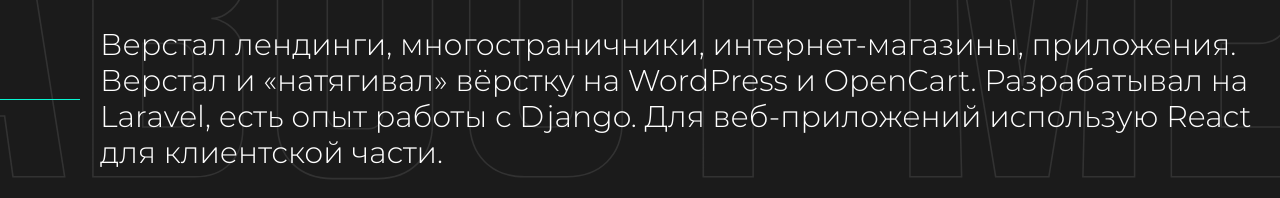
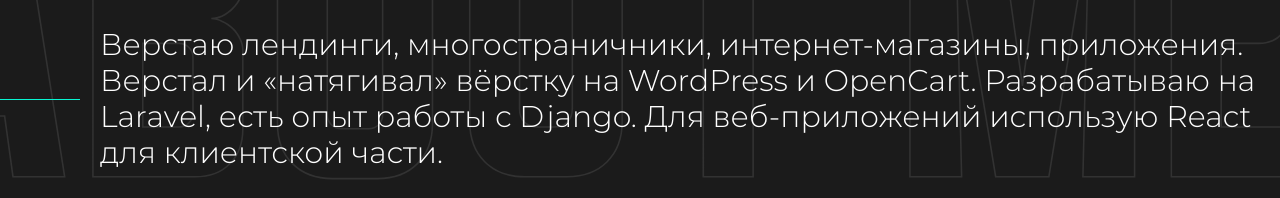
Before and after one commit to DARKEXCITE/resume, a plain HTML site: page index.html in a window 1280 px wide. Shown: the part 1586-1784 px from the top of the page. Drawn offline with Linux system fonts and the light colour scheme.

Commit message:
new features

```diff
--- a/index.html
+++ b/index.html
@@ -42,9 +42,9 @@
             <li>Отлично дружу с Git и GitHub, понимаю концепции правильного оформления репозитория и работы с ветками.</li>
             <li>Верстаю из Adobe Photoshop, Avocode и Figma. Хорошо работаю в этих программах.</li>
             <li>
-               Верстал лендинги, многостраничники, интернет-магазины, приложения.
+               Верстаю лендинги, многостраничники, интернет-магазины, приложения.
                Верстал и «натягивал» вёрстку на WordPress и OpenCart.
-               Разрабатывал на Laravel, есть опыт работы с Django.
+               Разрабатываю на Laravel, есть опыт работы с Django.
                Для веб-приложений использую React для клиентской части.
             </li>
             <li>Умею работать с MySQL и MongoDB.</li>
```
